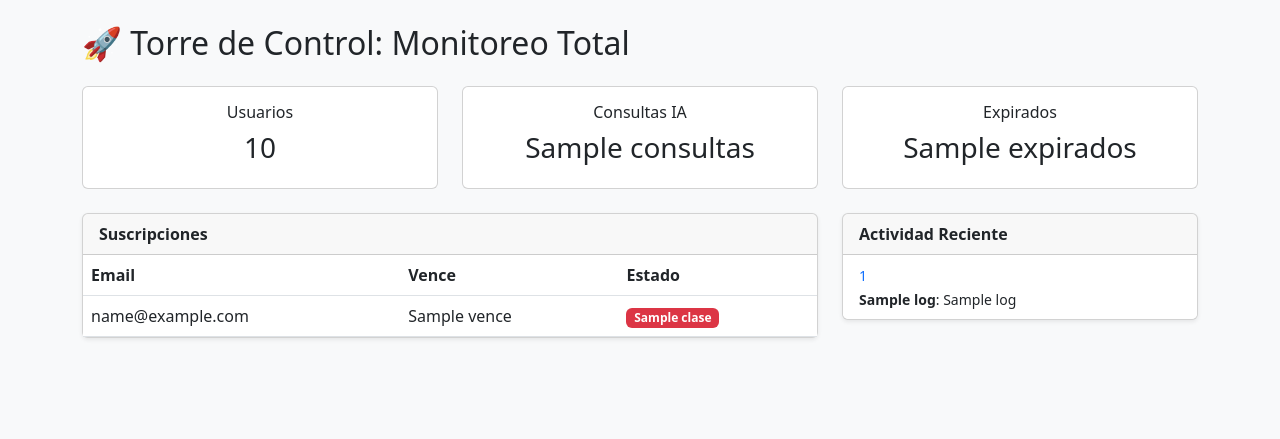
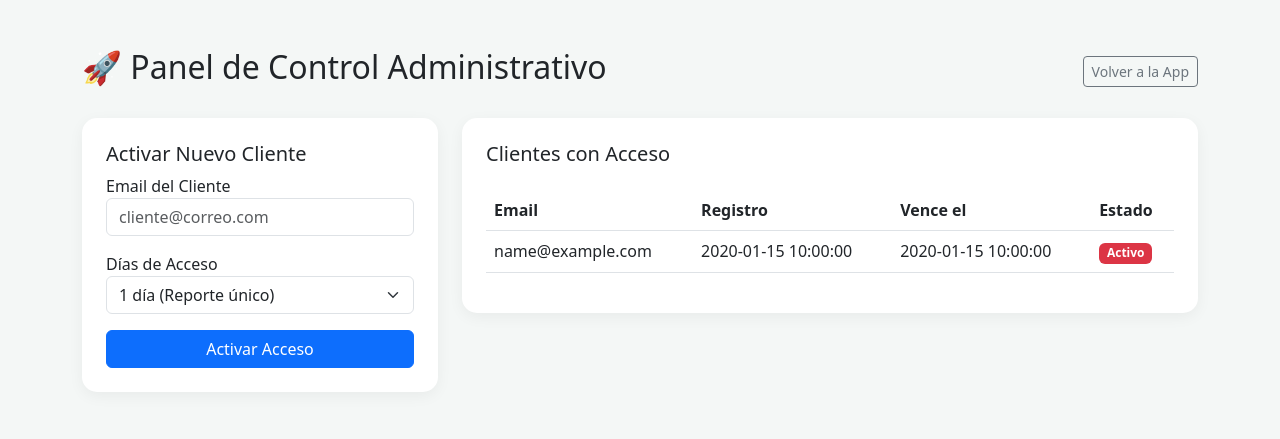
Before and after one commit to jesuspolo1986/asistente-IA, a Python web app: template templates/admin.html in a window 1280 px wide. Shown: the top 439 px of the page. Run offline with Jinja, Linux system fonts and the light colour scheme; the template is opened without the code that fills it: most values are stand-ins (such as "Sample title", 1, 10 or a date in 2020).

Commit message:
mas mejoras

```diff
--- a/templates/admin.html
+++ b/templates/admin.html
@@ -2,54 +2,71 @@
 <html lang="es">
 <head>
     <meta charset="UTF-8">
-    <title>Admin - Analista Pro</title>
-    <link href="https://cdn.jsdelivr.net/npm/bootstrap@5.3.0/dist/css/bootstrap.min.css" rel="stylesheet">
+    <title>Admin - AI Pro Analyst</title>
+    <link rel="stylesheet" href="https://cdn.jsdelivr.net/npm/bootstrap@5.3.0/dist/css/bootstrap.min.css">
+    <style>
+        body { background: #f4f7f6; }
+        .card { border: none; border-radius: 15px; box-shadow: 0 4px 15px rgba(0,0,0,0.05); }
+    </style>
 </head>
-<body class="bg-light p-4">
-    <div class="container">
-        <h2 class="mb-4">🚀 Torre de Control: Monitoreo Total</h2>
-
-        <div class="row mb-4 text-center">
-            <div class="col-md-4"><div class="card p-3"><h6>Usuarios</h6><h3>{{ stats.total }}</h3></div></div>
-            <div class="col-md-4"><div class="card p-3"><h6>Consultas IA</h6><h3>{{ stats.consultas }}</h3></div></div>
-            <div class="col-md-4"><div class="card p-3"><h6>Expirados</h6><h3>{{ stats.expirados }}</h3></div></div>
+<body class="container py-5">
+    <div class="d-flex justify-content-between align-items-center mb-4">
+        <h2>🚀 Panel de Control Administrativo</h2>
+        <a href="/" class="btn btn-outline-secondary btn-sm">Volver a la App</a>
     </div>
 
     <div class="row">
+        <div class="col-md-4">
+            <div class="card p-4">
+                <h5>Activar Nuevo Cliente</h5>
+                <form method="POST">
+                    <div class="mb-3">
+                        <label>Email del Cliente</label>
+                        <input type="email" name="email" class="form-control" required placeholder="cliente@correo.com">
+                    </div>
+                    <div class="mb-3">
+                        <label>Días de Acceso</label>
+                        <select name="dias" class="form-select">
+                            <option value="1">1 día (Reporte único)</option>
+                            <option value="7">7 días (Semanal)</option>
+                            <option value="30">30 días (Mensual)</option>
+                            <option value="365">1 año (Anual)</option>
+                        </select>
+                    </div>
+                    <button type="submit" class="btn btn-primary w-100">Activar Acceso</button>
+                </form>
+            </div>
+        </div>
+
         <div class="col-md-8">
-                <div class="card shadow-sm">
-                    <div class="card-header"><strong>Suscripciones</strong></div>
-                    <table class="table mb-0">
+            <div class="card p-4">
+                <h5>Clientes con Acceso</h5>
+                <table class="table mt-3">
                     <thead>
-                            <tr><th>Email</th><th>Vence</th><th>Estado</th></tr>
+                        <tr>
+                            <th>Email</th>
+                            <th>Registro</th>
+                            <th>Vence el</th>
+                            <th>Estado</th>
+                        </tr>
                     </thead>
                     <tbody>
-                            {% for u in users %}
+                        {% for u in usuarios %}
                         <tr>
                             <td>{{ u.email }}</td>
-                                <td>{{ u.vence }}</td>
-                                <td><span class="badge {{ 'bg-success' if 'active' in u.clase else 'bg-danger' }}">{{ u.clase }}</span></td>
+                            <td>{{ u.fecha_registro }}</td>
+                            <td>{{ u.fecha_vencimiento }}</td>
+                            <td>
+                                <span class="badge {{ 'bg-success' if u.fecha_vencimiento >= '2026-01-01' else 'bg-danger' }}">
+                                    Activo
+                                </span>
+                            </td>
                         </tr>
                         {% endfor %}
                     </tbody>
                 </table>
             </div>
         </div>
-
-            <div class="col-md-4">
-                <div class="card shadow-sm">
-                    <div class="card-header"><strong>Actividad Reciente</strong></div>
-                    <ul class="list-group list-group-flush" style="max-height: 400px; overflow-y: auto;">
-                        {% for log in logs %}
-                        <li class="list-group-item">
-                            <small class="text-primary">{{ log[0] }}</small><br>
-                            <small><strong>{{ log[1] }}</strong>: {{ log[2] }}</small>
-                        </li>
-                        {% endfor %}
-                    </ul>
-                </div>
-            </div>
-        </div>
     </div>
 </body>
 </html>
```
Also changed, not shown: app.py (+48 -6 lines). Lines whose indentation alone changed are shown as unchanged.
